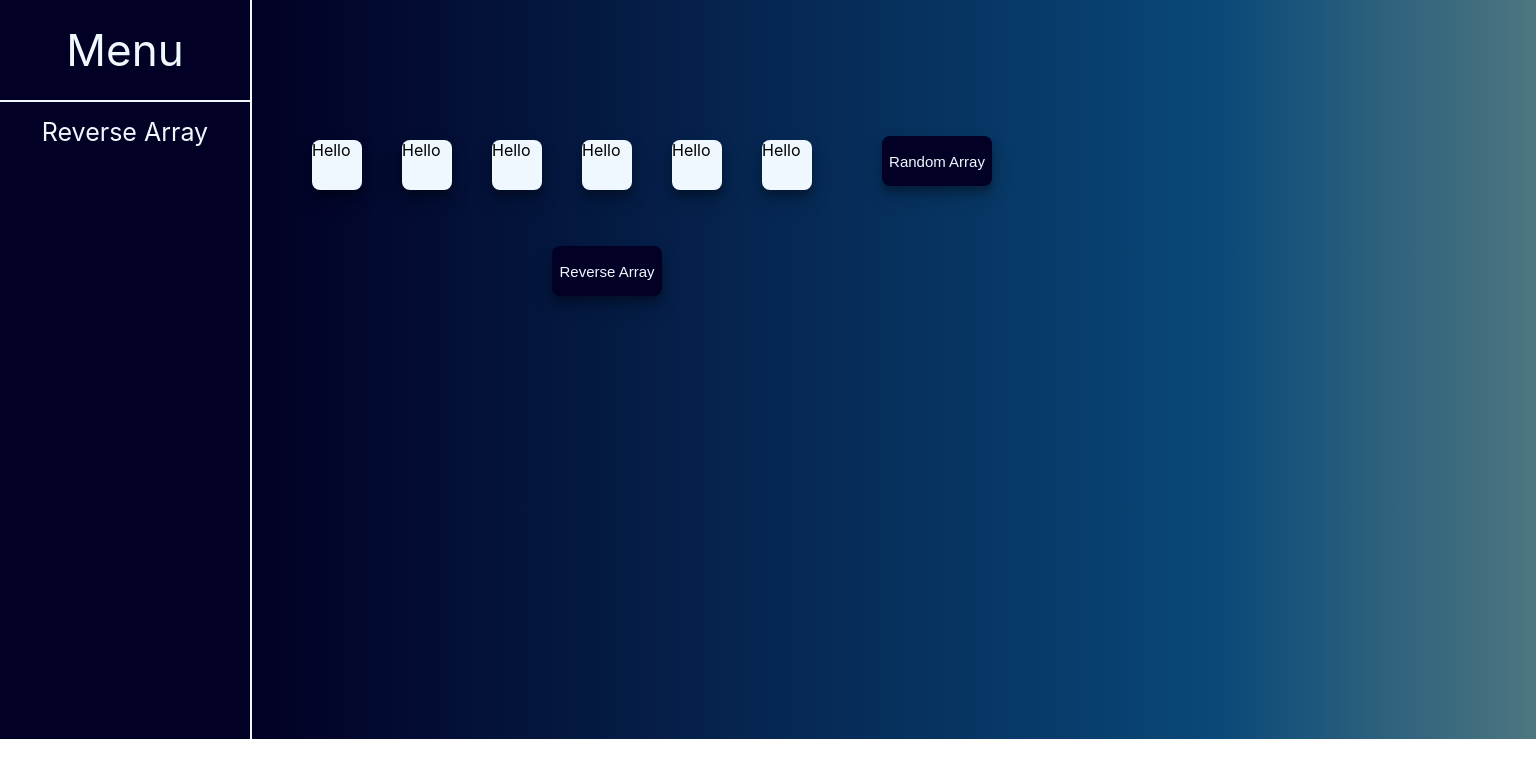
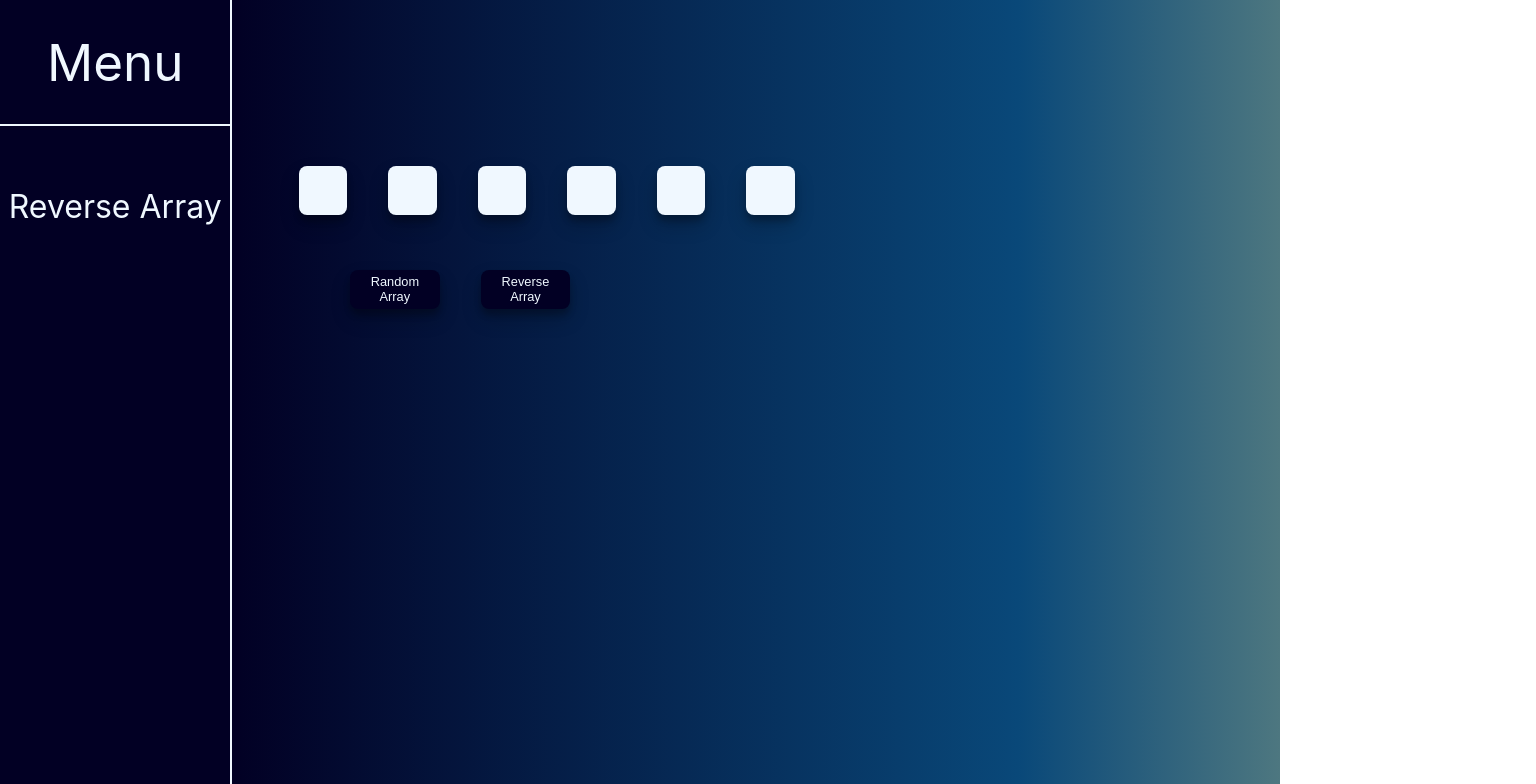
Before and after one commit to OlhaYarosh1/Algorithms, a React (Create React App) app: page / in a window 1280 px wide. Shown: the top 784 px of the page, 1536 px wide, since content can reach past the window. Built offline with nearby package versions, Linux system fonts and the light colour scheme.

Commit message:
fixed the problems.

```diff
--- a/src/components/MainPage/MainPage.module.css
+++ b/src/components/MainPage/MainPage.module.css
@@ -1,8 +1,8 @@
 .mainPageBlock {
     position: absolute;
     background: linear-gradient(90deg, rgba(2,0,36,1) 0%, rgba(9,72,121,1) 75%, rgba(77,119,128,1) 100%);
-    height: 739px;
-    width: 1284px;
-    margin-top: -739px;
-    margin-left: 252px;
+    height: 100%;
+    width: 81.85%;
+    margin-top: 0;
+    margin-left: 18.15%;
 }
--- a/src/components/MainPage/ReverseArray/ArrayBlock/ArrayBlock.js
+++ b/src/components/MainPage/ReverseArray/ArrayBlock/ArrayBlock.js
@@ -1,19 +1,10 @@
-import React, { useState } from 'react';
+import React from 'react';
 import classes from './ArrayBlock.module.css';
 
 const ArrayBlock = () => {
+    return (
+        <div className={classes.blockArray}>
 
-    const [arrayList, setArrayList] = useState([
-        {text: 'Hello'}
-    ]);
-    return (
-        <div className={classes.blockArray} >
-            {arrayList.map(array=>
-                <div
-                    id='blockArray'>
-                    {array.text}
-                </div>
-            )}
         </div>
     )
 }
--- a/src/components/MainPage/ReverseArray/ArrayBlock/ArrayBlock.module.css
+++ b/src/components/MainPage/ReverseArray/ArrayBlock/ArrayBlock.module.css
@@ -1,9 +1,9 @@
 .blockArray {
     display: inline-block;
-    width: 50px;
-    height: 50px;
+    width: 3.8vmax;
+    height: 3.8vmax;
     background-color: aliceblue;
     border-radius: 8px;
-    margin-left: 40px;
+    margin-left: 4%;
     box-shadow: rgba(0, 0, 0, 0.19) 0px 10px 20px, rgba(0, 0, 0, 0.23) 0px 6px 6px;
 }
--- a/src/components/MainPage/ReverseArray/ReverseArray.js
+++ b/src/components/MainPage/ReverseArray/ReverseArray.js
@@ -4,18 +4,19 @@ import classes from './ReverseArray.module.css';
 
 const ReverseArray = () => {
 
-    // let array = [1, 2, 3, 4, 5, 6];
+    let array = [1, 2, 3, 4, 5, 6];
 
-    // function reverse(array) {
-    //     let res = [];
-    //     for(let i = array.length-1; i>=0; i--) {
-    //         res.push(array[i]);
-    //     }
-    //     return res;
-    // }
+    function reverse(array) {
+        let res = [];
+        for(let i = array.length - 1; i >=0; i--) {
+            res.push(array[i]);
+        }
+        return res;
+    }
 
-    // console.log(reverse(array));
-    // console.log(array[0]);
+
+    console.log(reverse(array));
+    //console.log(array[0]);
 
     // document.querySelector('randomArray').onclick = function() {
     //     let result = [];
@@ -32,21 +33,23 @@ const ReverseArray = () => {
     //     return rand;
     // }
 
+
+    const getArrayContent = () => {
+        return (array.map((item, index) => {
+            return (<ArrayBlock value={item} key={index} />)
+        }));
+    }
+
     return (
         <div className={classes.reverseArrayContainer}>
             <div className={classes.blockArrayContainer}>
-                <ArrayBlock />
-                <ArrayBlock />
-                <ArrayBlock />
-                <ArrayBlock />
-                <ArrayBlock />
-                <ArrayBlock />
+                {getArrayContent()}
             </div>
             <div className={classes.randomButtonContainer}>
                 <button className={classes.randomArray}>Random Array</button>
             </div>
             <div className={classes.reverseButtonContainer}>
-                <button className={classes.reverseArray}>Reverse Array</button>
+                <button className={classes.reverseArray} onClick={reverse}>Reverse Array</button>
             </div>
         </div>
     )
--- a/src/components/MainPage/ReverseArray/ReverseArray.module.css
+++ b/src/components/MainPage/ReverseArray/ReverseArray.module.css
@@ -1,21 +1,20 @@
 .reverseArrayContainer {
     display: inline-block;
-    width: 790px;
-    height: 300px;
-    margin-top: 100px;
+    width: 100%;
+    height: 40%;
+    margin-top: 11%;
 }
 
 .blockArrayContainer {
-    margin-left: 20px;
-    margin-top: 40px;
+    margin-left: 2vmax;
+    margin-top: 4vmax;
 }
 
 .randomArray, .reverseArray {
-    width: 110px;
-    height: 50px;
-    top: 120px;
+    width: 7vmax;
+    height: 3vmax;
     border-radius: 8px;
-    font-size: 15px;
+    font-size: 1vmax;
     cursor: pointer;
     color: aliceblue;
     background-color: #020024;
@@ -27,12 +26,16 @@
     transform: scale(.98);
 }
 
+.randomButtonContainer, .reverseButtonContainer {
+    width: 8.5%;
+}
+
 .randomButtonContainer {
-    margin-top: -54px;
-    margin-left: 630px;
+    margin-top: 4vmax;
+    margin-left: 9.2vmax;
 }
 
 .reverseButtonContainer {
-    margin-top: 60px;
-    margin-left: 300px;
+    margin-top: -3vmax;
+    margin-left: 19.4vmax;
 }
--- a/src/components/Menu/Menu.module.css
+++ b/src/components/Menu/Menu.module.css
@@ -1,6 +1,7 @@
 .menuBlock {
-    width: 250px;
-    height: 739px;
+    position: absolute;
+    width: 18%;
+    height: 100%;
     border-right: 2px solid;
     border-color: aliceblue;
     background-color: #020024;
@@ -10,18 +11,19 @@
     display: inline-flex;
     align-items: center;
     justify-content: center;
-    width: 250px;
+    width: 100%;
     color: aliceblue;
 }
 
 .titleMenu {
+    position: relative;
     border-bottom: 2px solid;
-    font-size: 44px;
-    height: 100px;
+    font-size: 4vmax;
+    height: 9.7vmax;
 }
 
 .selection {
-    font-size: 25px;
+    font-size: 2.5vmax;
     text-align: center;
-    height: 60px;
+    height: 20%;
 }
```
